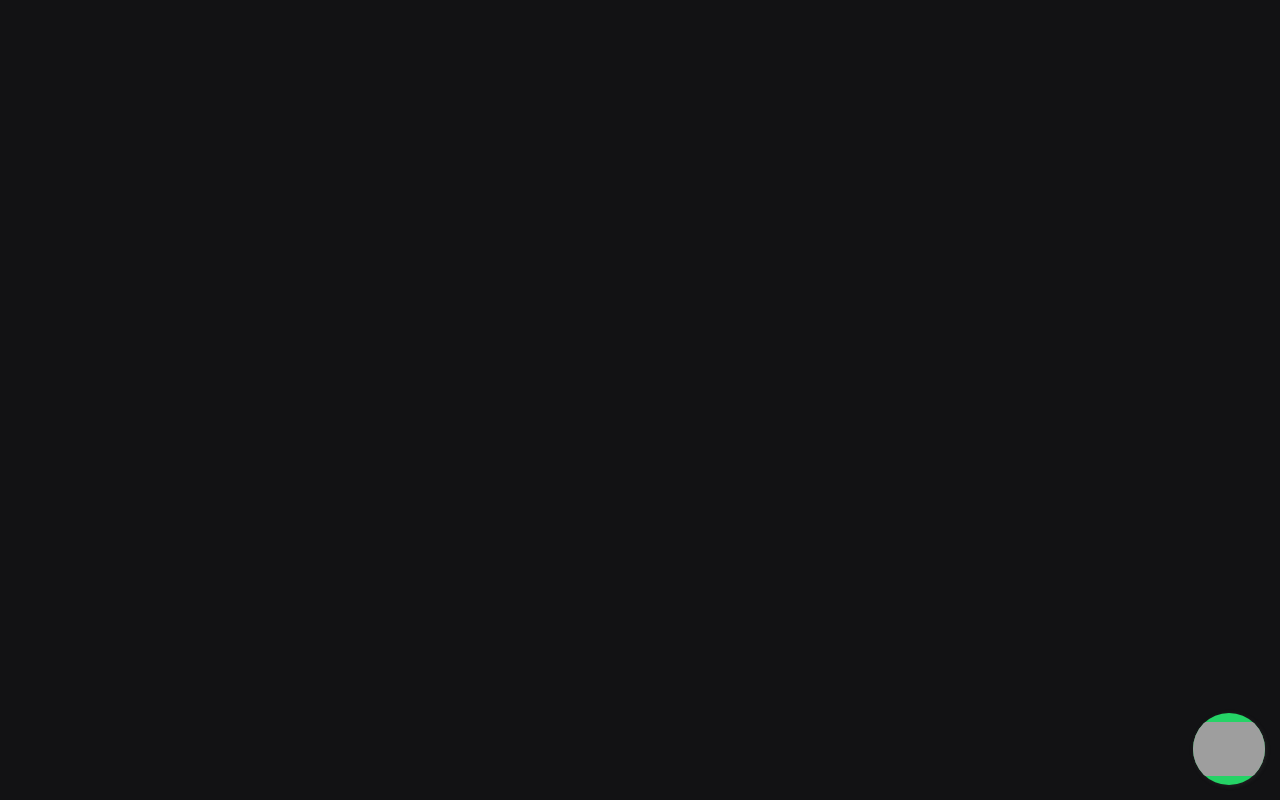
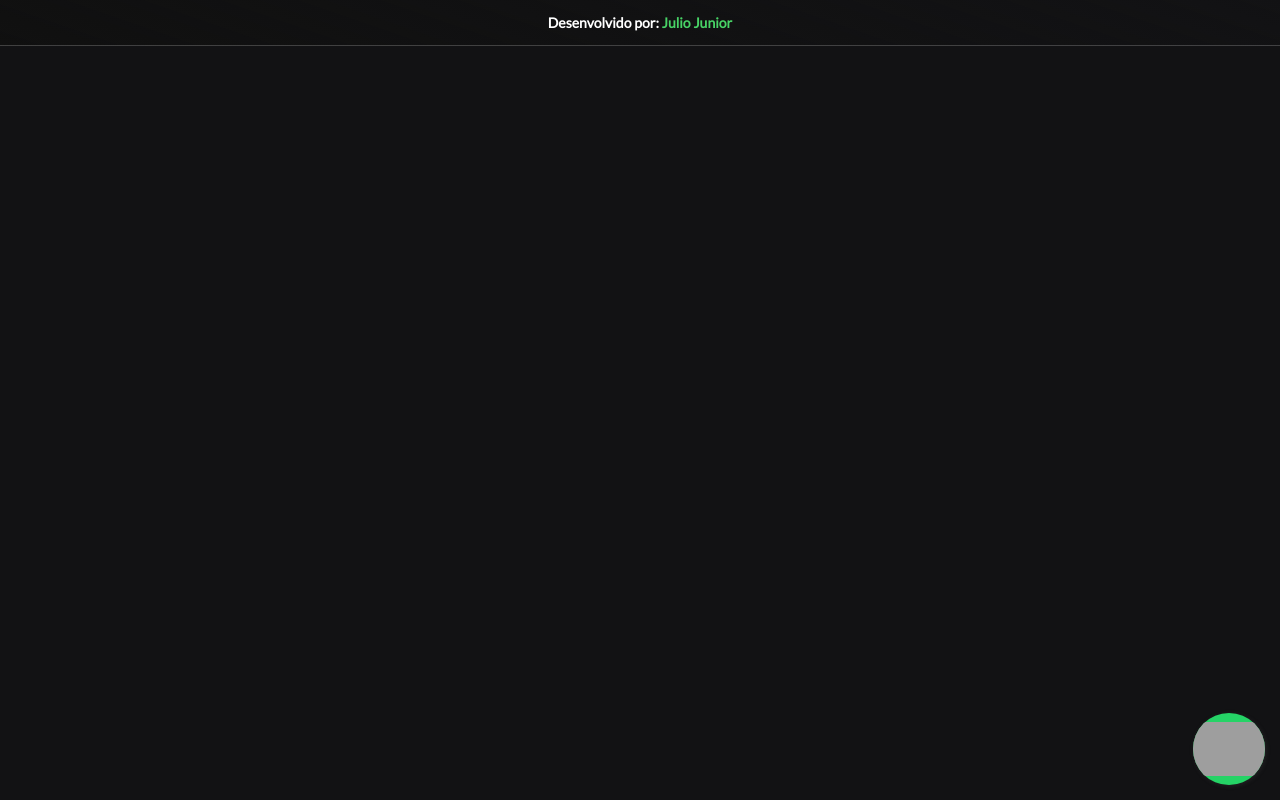
Before and after one commit to juniorknx/WhatsApp-Button-Component, a plain HTML site: page index.html in a window 1280 px wide. Drawn offline with nearby package versions, Linux system fonts and the light colour scheme; grey boxes are pictures that could not be loaded.

Commit message:
Add files

```diff
--- a/index.html
+++ b/index.html
@@ -13,6 +13,10 @@
     <title>WhatsApp Button</title>
 </head>
     <body>
+
+        <header>
+            <h3>Desenvolvido por: <a href="" target="__blank">Julio Junior</a></h3>
+        </header>
 
         <div id="WhatsBTN"></div>
 
@@ -30,7 +34,6 @@
                     });
                 });
             </script>
-
         <script type="text/javascript" src="js/whats.js"></script>
     </body>
 </html>
```
